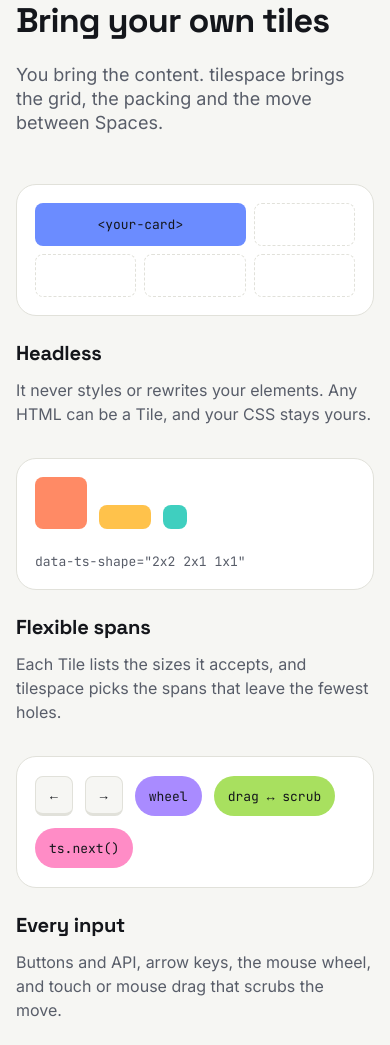
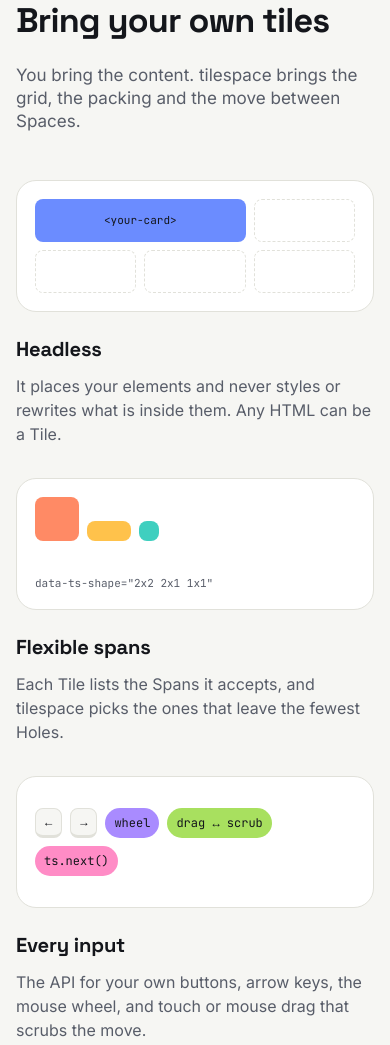
Before and after one commit to fabiomrosa/tilespace, a website with bundled scripts: page site/index.html in a window 390 px wide. Shown: the part 954-1999 px from the top of the page. Built offline with nearby package versions, Linux system fonts and the light colour scheme; what @tilespace/vanilla would draw is missing.

Commit message:
fix(T3.10): the review's findings
On a tablet (640 to 1023 px) the chips, keycaps and shapes are smaller and
the visual tighter, so nothing is cut or squashed (seen red at 768 px: the
e2e now checks each visual's content stays inside it, at 640 and 1024 too).
The copy matches DEC-06 (it places the Tiles, never touches their inside)
and DEC-11 (the API for your own buttons); the section lead is a step
below the hero's.

Co-Authored-By: Claude Opus 5.5 <noreply@anthropic.com>

```diff
--- a/site/index.html
+++ b/site/index.html
@@ -143,7 +143,7 @@
                 <span class="your-card">&lt;your-card&gt;</span><span></span><span></span><span></span><span></span>
               </div>
               <h3>Headless</h3>
-              <p class="muted">It never styles or rewrites your elements. Any HTML can be a Tile, and your CSS stays yours.</p>
+              <p class="muted">It places your elements and never styles or rewrites what is inside them. Any HTML can be a Tile.</p>
             </article>
             <article class="idea">
               <div class="idea-visual spans" aria-hidden="true">
@@ -151,14 +151,14 @@
                 <code>data-ts-shape="2x2 2x1 1x1"</code>
               </div>
               <h3>Flexible spans</h3>
-              <p class="muted">Each Tile lists the sizes it accepts, and tilespace picks the spans that leave the fewest holes.</p>
+              <p class="muted">Each Tile lists the Spans it accepts, and tilespace picks the ones that leave the fewest Holes.</p>
             </article>
             <article class="idea">
               <div class="idea-visual inputs" aria-hidden="true">
                 <kbd>←</kbd><kbd>→</kbd><span class="chip violet">wheel</span><span class="chip lime">drag ↔ scrub</span><span class="chip pink">ts.next()</span>
               </div>
               <h3>Every input</h3>
-              <p class="muted">Buttons and API, arrow keys, the mouse wheel, and touch or mouse drag that scrubs the move.</p>
+              <p class="muted">The API for your own buttons, arrow keys, the mouse wheel, and touch or mouse drag that scrubs the move.</p>
             </article>
           </div>
         </div>
--- a/site/src/styles/components.css
+++ b/site/src/styles/components.css
@@ -508,10 +508,12 @@
 }
 .idea p {
   margin-top: var(--s-3);
-  line-height: 1.5;
+}
+/* A section's lead is a step below the hero's (HANDOFF "Type"). */
+.section .lead {
+  font-size: clamp(17px, 0.4vw + 15.5px, 20px);
 }
 .idea-visual {
-  box-sizing: border-box;
   height: 200px;
   padding: 28px;
   border: 1px solid var(--line);
@@ -549,6 +551,7 @@
   gap: 12px;
 }
 .shapes > span {
+  flex-shrink: 0;
   border-radius: 8px;
 }
 .shapes > :nth-child(1) {
@@ -604,6 +607,40 @@
 .chip.pink {
   background: var(--tile-pink);
 }
+/* Three narrow columns on a tablet: smaller chips and a tighter visual. */
+@media (max-width: 1023px) {
+  .idea-visual {
+    padding: 18px;
+  }
+  .inputs {
+    gap: 8px;
+  }
+  .inputs kbd,
+  .inputs .chip {
+    min-height: 30px;
+    padding: 0 9px;
+    font-size: 12px;
+  }
+  .headless .your-card,
+  .spans code {
+    font-size: 11px;
+  }
+  .shapes {
+    gap: 8px;
+  }
+  .shapes > :nth-child(1) {
+    width: 44px;
+    height: 44px;
+  }
+  .shapes > :nth-child(2) {
+    width: 44px;
+    height: 20px;
+  }
+  .shapes > :nth-child(3) {
+    width: 20px;
+    height: 20px;
+  }
+}
 @media (max-width: 639px) {
   .ideas {
     grid-template-columns: 1fr;
@@ -611,18 +648,5 @@
   }
   .idea-visual {
     height: 132px;
-    padding: 18px;
-  }
-  .shapes > :nth-child(1) {
-    width: 52px;
-    height: 52px;
-  }
-  .shapes > :nth-child(2) {
-    width: 52px;
-    height: 24px;
-  }
-  .shapes > :nth-child(3) {
-    width: 24px;
-    height: 24px;
   }
 }
```
Also changed, not shown: e2e/site.e2e.ts (+28 -2 lines).
